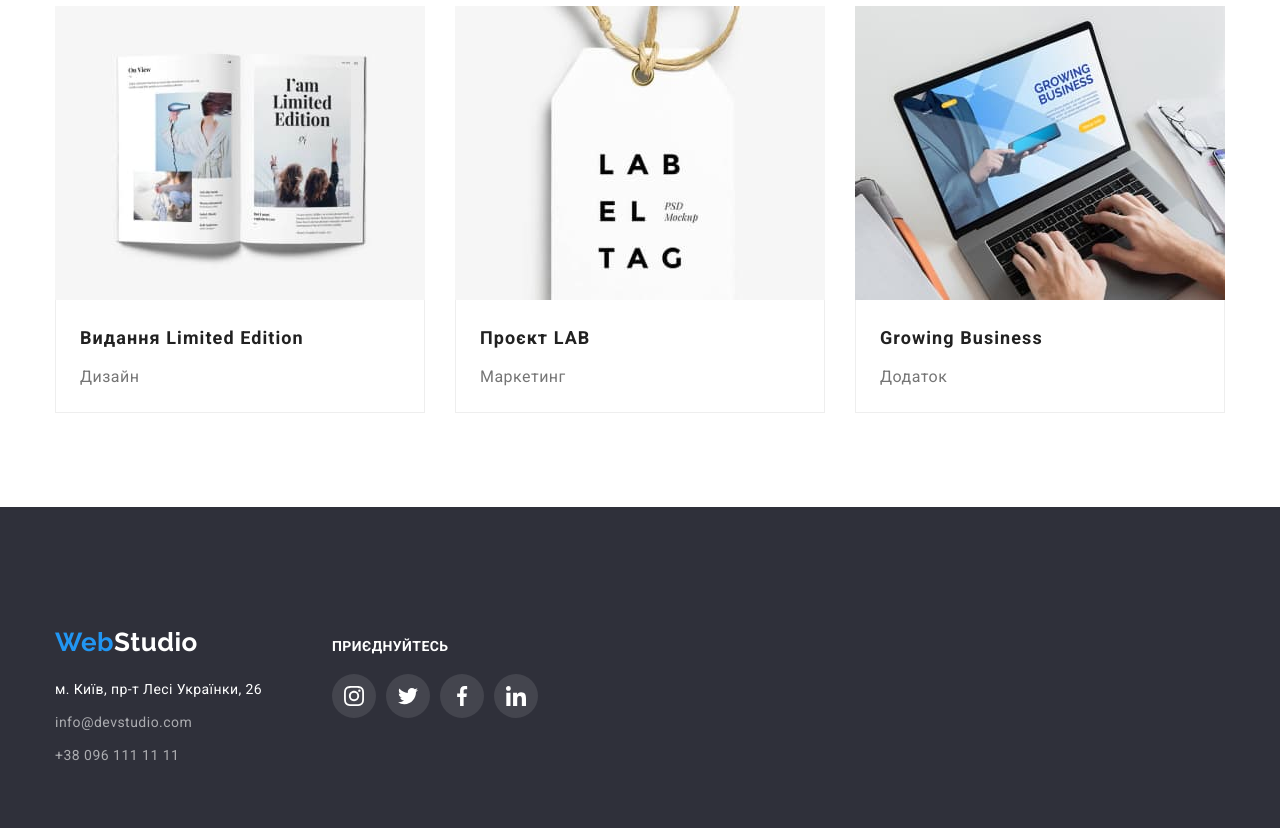
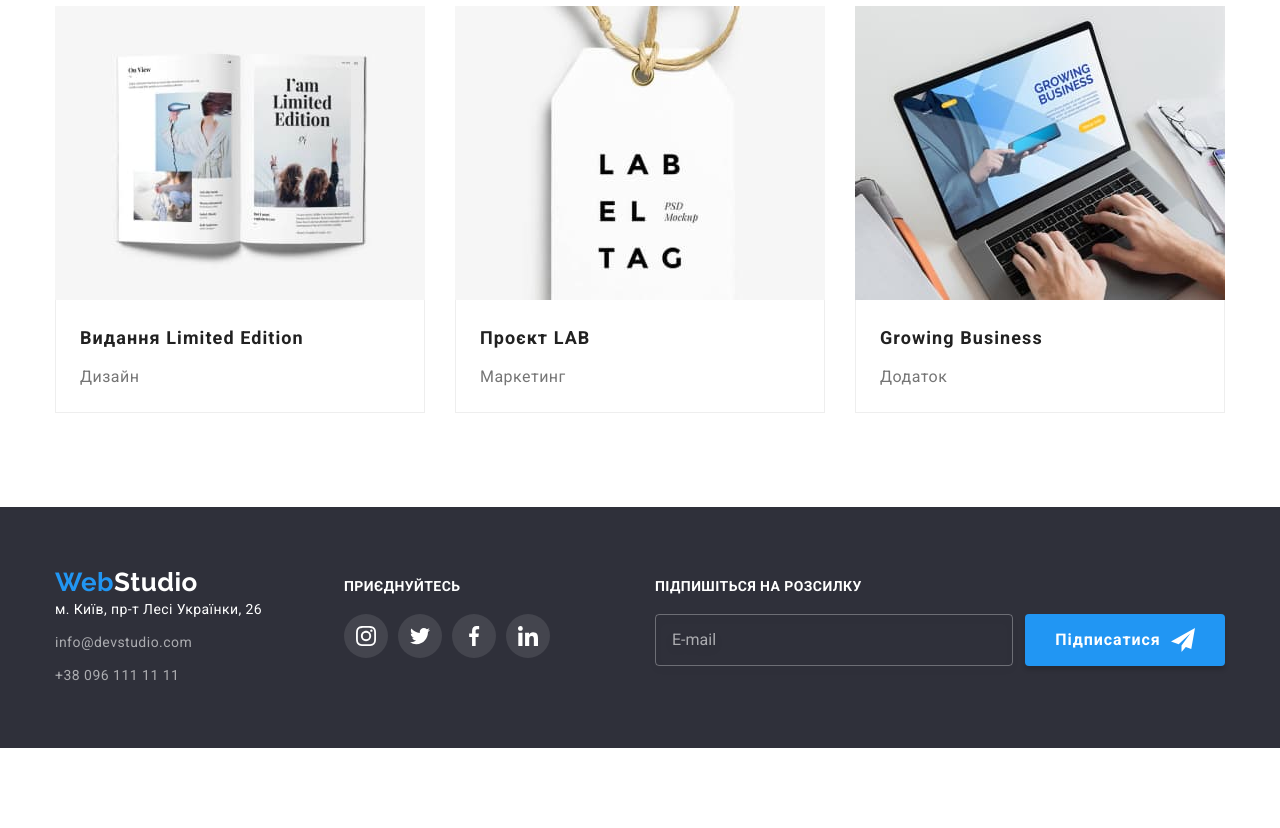
Before and after one commit to TetianaEismont/goit-markup-hw-06, a plain HTML site: page portfolio.html in a window 1280 px wide. Shown: the part 1116-1944 px from the top of the page. After the commit the page ends 1864 px from the top, so only its background shows below. Drawn offline with nearby package versions, Linux system fonts and the light colour scheme.

Commit message:
Виправляє позиціонування елементів футеру

```diff
--- a/css/styles.css
+++ b/css/styles.css
@@ -586,6 +586,7 @@ img {
 .footer-elements {
     display: flex;
     align-items: baseline;
+    justify-content: space-between;
 }
 
 .footer-element-contacts {
@@ -596,7 +597,7 @@ img {
     margin-bottom: 20px;
 }
 
-.footer.logo {
+.footer-logo {
     display: inline-block;
     color: var(--secondary-tect-color);
 }
--- a/portfolio.html
+++ b/portfolio.html
@@ -212,7 +212,7 @@
         <div class="container footer-elements">
             <div class="footer-element-contacts">
                 <a class="logo link" href="./index.html"><span class="accent">Web</span><span
-                        class="footer logo">Studio</span></a>
+                        class="footer-logo">Studio</span></a>
                 <address>
                     <ul class="list footer-contacts">
                         <li class="item"><a class="link location" href="https://goo.gl/maps/wLvoqqmrpKZQt63i9">м. Київ, пр-т
@@ -227,28 +227,28 @@
                 <h3 class="footer-subtitle">Приєднуйтесь</h3>
                 <ul class="list join-list">
                     <li class="item social-media-item">
-                        <a class="social-media-link" href="">
+                        <a class="link social-media-link" href="">
                             <svg class="social-media-icon" width="20" height="20">
                                 <use href="./img/icons.svg#icon-instagram"></use>
                             </svg>
                         </a>
                     </li>
                     <li class="item social-media-item">
-                        <a class="social-media-link" href="">
+                        <a class="link social-media-link" href="">
                             <svg class="social-media-icon" width="20" height="20">
                                 <use href="./img/icons.svg#icon-twitter"></use>
                             </svg>
                         </a>
                     </li>
                     <li class="item social-media-item">
-                        <a class="social-media-link" href="">
+                        <a class="link social-media-link" href="">
                             <svg class="social-media-icon" width="20" height="20">
                                 <use href="./img/icons.svg#icon-facebook"></use>
                             </svg>
                         </a>
                     </li>
                     <li class="item social-media-item">
-                        <a class="social-media-link" href="">
+                        <a class="link social-media-link" href="">
                             <svg class="social-media-icon" width="20" height="20">
                                 <use href="./img/icons.svg#icon-linkedin"></use>
                             </svg>
@@ -256,6 +256,20 @@
                     </li>
                 </ul>
             </div>
+            <div>
+                <h3 class="footer-subtitle">Підпишіться на розсилку</h3>
+                <div class="footer-form">
+                    <label class="modal-label">
+                        <input type="email" name="mail" placeholder="E-mail" class="footer-modal-input placeholder">
+                    </label>
+                    <button type="submit" class="mailing-submit-btn">
+                        <span>Підпиcатися</span>
+                        <svg class="mailing-submit-icon" width="24" height="24">
+                            <use href="./img/icons.svg#icon-send"></use>
+                        </svg>
+                    </button>
+                </div>
+            </div>
         </div>
     </footer>
 </body>
```
Also changed, not shown: index.html (+4 -2 lines).
